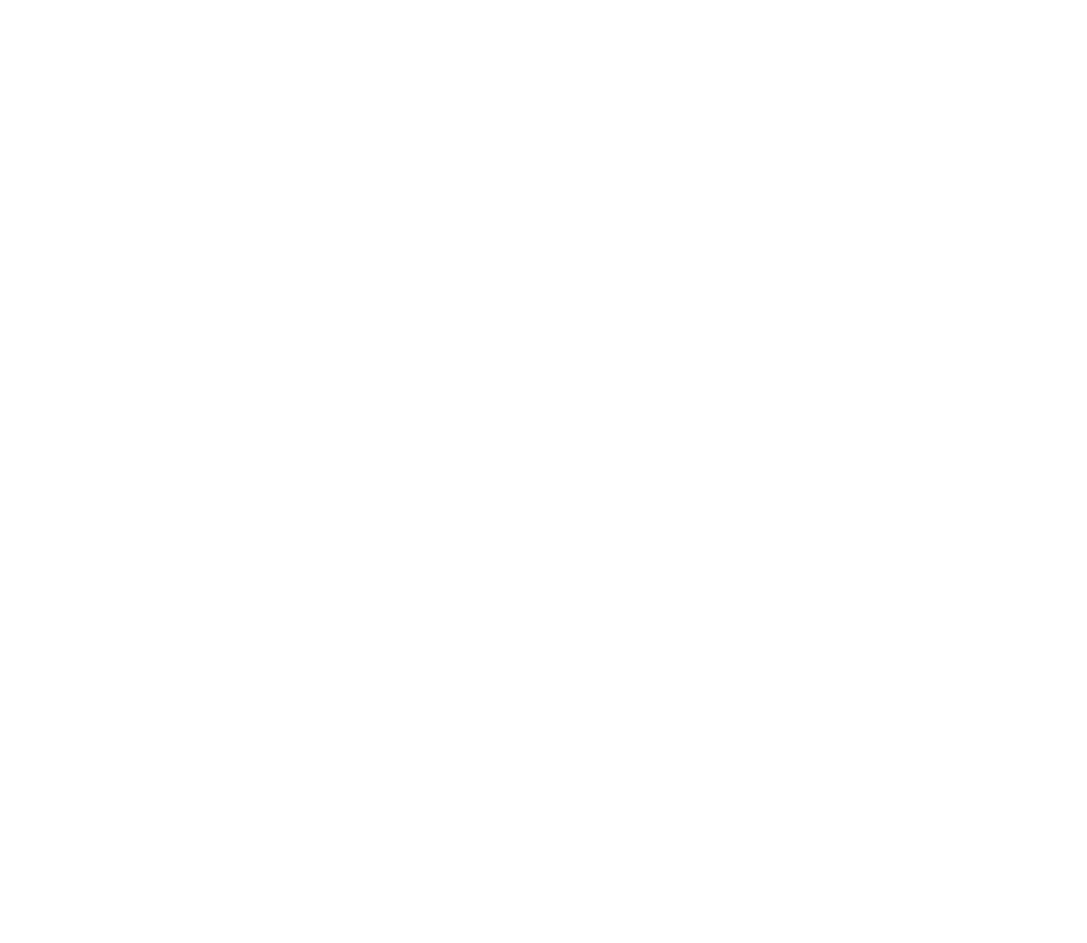
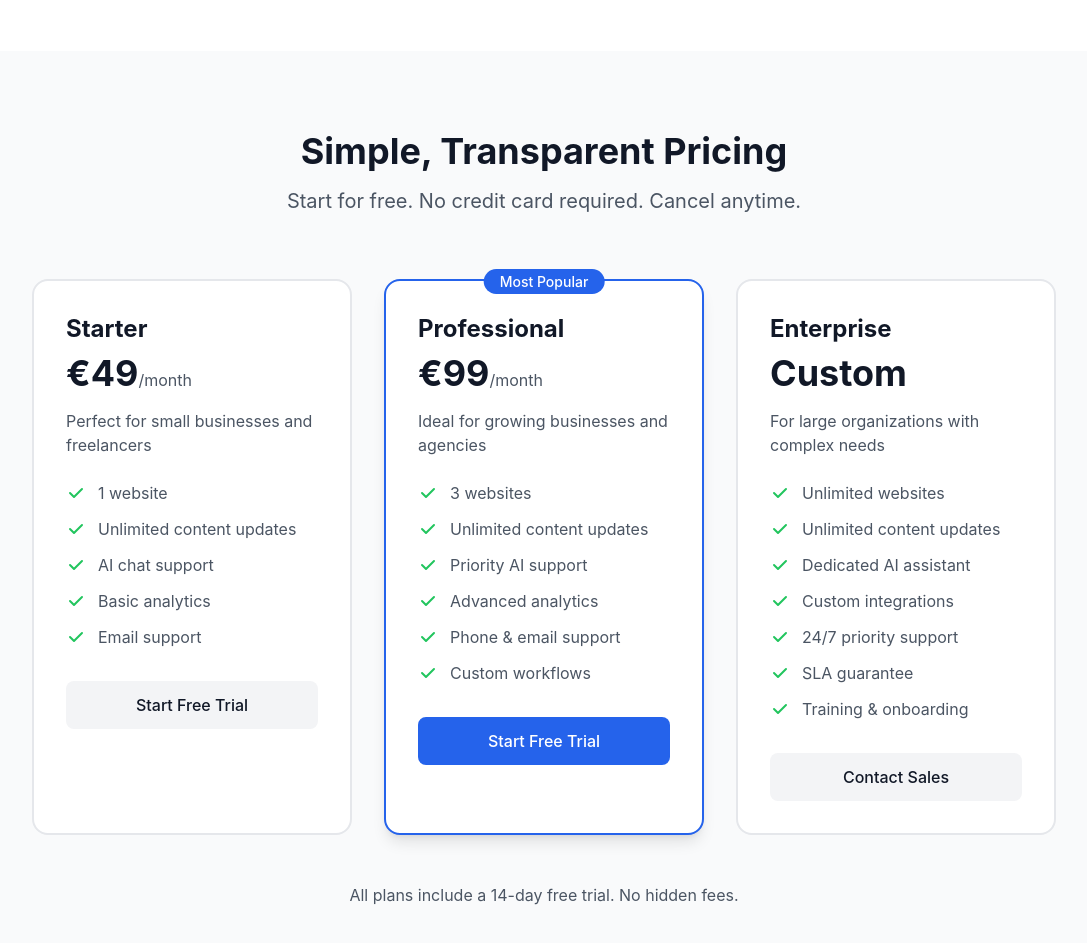
Before and after one commit to ContentWeaverAI/Platform, a Next.js app in the folder apps/frontend/: page / in a window 1280 px wide. Shown: the part 2240-3183 px from the top of the page, without its empty margins (96-1183 px from the left). Before the commit the page ends 2291 px from the top, so only its background shows below. Built offline with nearby package versions, Linux system fonts and the light colour scheme.

Commit message:
feat: add Pricing section with three-tier plans

```diff
--- a/apps/frontend/pages/index.js
+++ b/apps/frontend/pages/index.js
@@ -3,6 +3,7 @@
 import Hero from '../src/components/sections/hero'
 import HowItWorks from '../src/components/sections/how-it-works'
 import Features from '../src/components/sections/features'
+import Pricing from '../src/components/sections/pricing'
 
 export default function Home() {
   return (
@@ -17,6 +18,7 @@
           <Hero />
           <HowItWorks />
           <Features />
+          <Pricing />
         </main>
       </div>
     </>
--- /dev/null
+++ b/apps/frontend/src/components/sections/pricing.jsx
@@ -0,0 +1,141 @@
+export default function Pricing() {
+  const plans = [
+    {
+      name: "Starter",
+      price: "€49",
+      period: "month",
+      description: "Perfect for small businesses and freelancers",
+      features: [
+        "1 website",
+        "Unlimited content updates",
+        "AI chat support",
+        "Basic analytics",
+        "Email support"
+      ],
+      cta: "Start Free Trial",
+      popular: false
+    },
+    {
+      name: "Professional",
+      price: "€99",
+      period: "month",
+      description: "Ideal for growing businesses and agencies",
+      features: [
+        "3 websites",
+        "Unlimited content updates",
+        "Priority AI support",
+        "Advanced analytics",
+        "Phone & email support",
+        "Custom workflows"
+      ],
+      cta: "Start Free Trial",
+      popular: true
+    },
+    {
+      name: "Enterprise",
+      price: "Custom",
+      period: "",
+      description: "For large organizations with complex needs",
+      features: [
+        "Unlimited websites",
+        "Unlimited content updates",
+        "Dedicated AI assistant",
+        "Custom integrations",
+        "24/7 priority support",
+        "SLA guarantee",
+        "Training & onboarding"
+      ],
+      cta: "Contact Sales",
+      popular: false
+    }
+  ]
+
+  return (
+    <section id="pricing" className="py-20 bg-gray-50">
+      <div className="max-w-7xl mx-auto px-6">
+        {/* Section Header */}
+        <div className="text-center mb-16">
+          <h2 className="text-4xl font-bold text-gray-900 mb-4">
+            Simple, Transparent Pricing
+          </h2>
+          <p className="text-xl text-gray-600 max-w-2xl mx-auto">
+            Start for free. No credit card required. Cancel anytime.
+          </p>
+        </div>
+
+        {/* Pricing Cards */}
+        <div className="grid grid-cols-1 md:grid-cols-3 gap-8 max-w-5xl mx-auto">
+          {plans.map((plan, index) => (
+            <div
+              key={index}
+              className={`bg-white rounded-2xl p-8 border-2 ${
+                plan.popular
+                  ? 'border-blue-600 shadow-lg relative'
+                  : 'border-gray-200'
+              }`}
+            >
+              {/* Popular Badge */}
+              {plan.popular && (
+                <div className="absolute -top-3 left-1/2 transform -translate-x-1/2">
+                  <span className="bg-blue-600 text-white px-4 py-1 rounded-full text-sm font-medium">
+                    Most Popular
+                  </span>
+                </div>
+              )}
+
+              {/* Plan Name */}
+              <h3 className="text-2xl font-bold text-gray-900 mb-2">
+                {plan.name}
+              </h3>
+
+              {/* Price */}
+              <div className="mb-4">
+                <span className="text-4xl font-bold text-gray-900">
+                  {plan.price}
+                </span>
+                {plan.period && (
+                  <span className="text-gray-600">/{plan.period}</span>
+                )}
+              </div>
+
+              {/* Description */}
+              <p className="text-gray-600 mb-6">
+                {plan.description}
+              </p>
+
+              {/* Features */}
+              <ul className="space-y-3 mb-8">
+                {plan.features.map((feature, featureIndex) => (
+                  <li key={featureIndex} className="flex items-center">
+                    <svg className="w-5 h-5 text-green-500 mr-3" fill="currentColor" viewBox="0 0 20 20">
+                      <path fillRule="evenodd" d="M16.707 5.293a1 1 0 010 1.414l-8 8a1 1 0 01-1.414 0l-4-4a1 1 0 011.414-1.414L8 12.586l7.293-7.293a1 1 0 011.414 0z" clipRule="evenodd" />
+                    </svg>
+                    <span className="text-gray-600">{feature}</span>
+                  </li>
+                ))}
+              </ul>
+
+              {/* CTA Button */}
+              <button
+                className={`w-full py-3 rounded-lg font-medium transition-colors ${
+                  plan.popular
+                    ? 'bg-blue-600 text-white hover:bg-blue-700'
+                    : 'bg-gray-100 text-gray-900 hover:bg-gray-200'
+                }`}
+              >
+                {plan.cta}
+              </button>
+            </div>
+          ))}
+        </div>
+
+        {/* FAQ Note */}
+        <div className="text-center mt-12">
+          <p className="text-gray-600">
+            All plans include a 14-day free trial. No hidden fees.
+          </p>
+        </div>
+      </div>
+    </section>
+  )
+}
```
